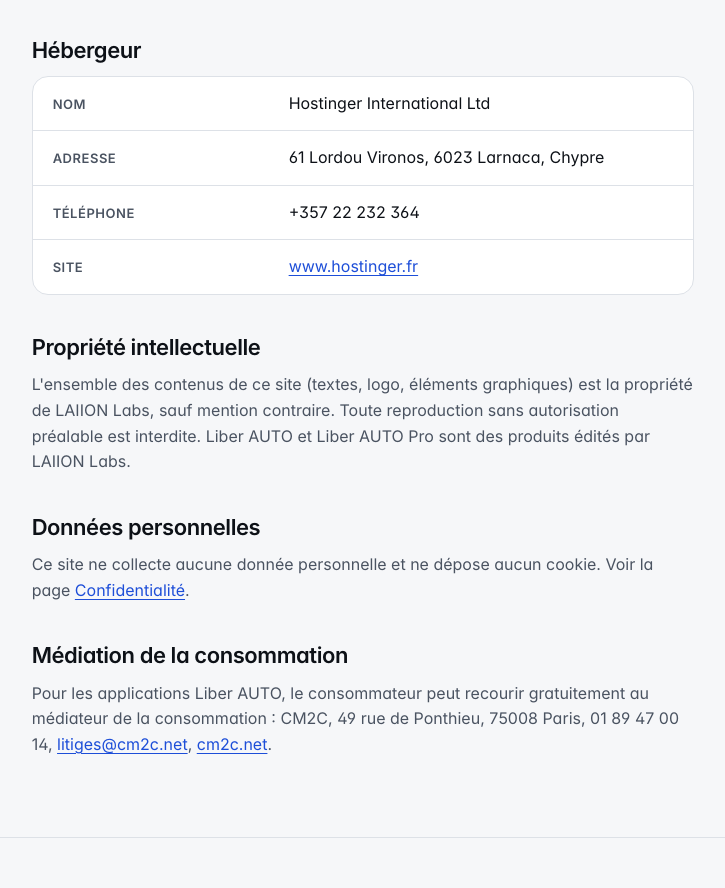
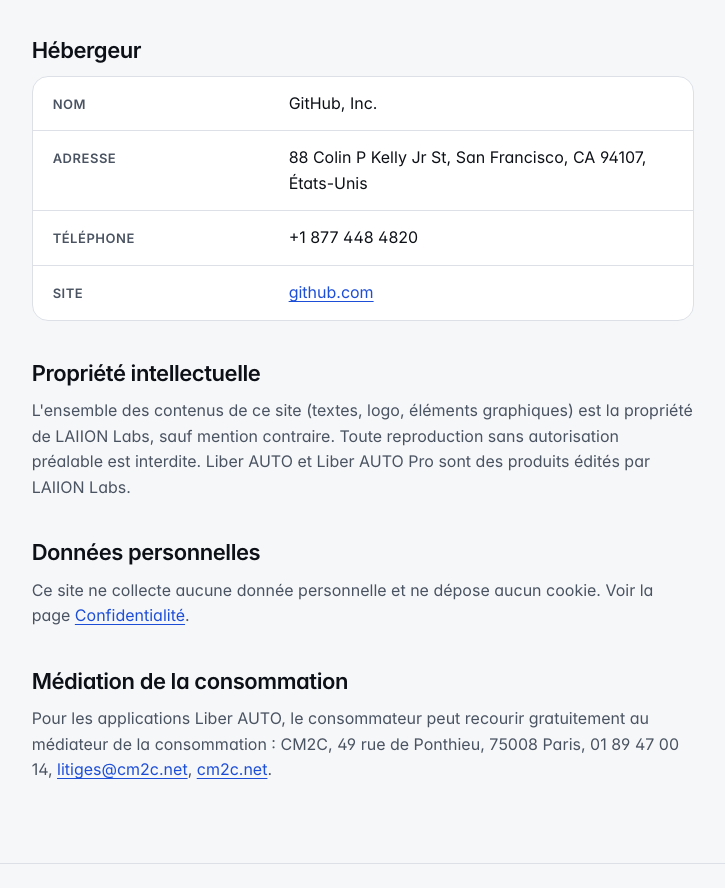
Before and after one commit to LAIION-Labs/laiion-labs.github.io, a plain HTML site: page mentions-legales.html in a window 1280 px wide. Shown: the part 1011-1899 px from the top of the page, without its empty margins (277-1002 px from the left). Drawn offline with Linux system fonts and the light colour scheme.

Commit message:
Mise a jour.

```diff
--- a/mentions-legales.html
+++ b/mentions-legales.html
@@ -79,10 +79,10 @@
 
       <h2>Hébergeur</h2>
       <dl class="kv">
-        <div><dt>Nom</dt><dd>Hostinger International Ltd</dd></div>
-        <div><dt>Adresse</dt><dd>61 Lordou Vironos, 6023 Larnaca, Chypre</dd></div>
-        <div><dt>Téléphone</dt><dd>+357 22 232 364</dd></div>
-        <div><dt>Site</dt><dd><a href="https://www.hostinger.fr" rel="noopener">www.hostinger.fr</a></dd></div>
+        <div><dt>Nom</dt><dd>GitHub, Inc.</dd></div>
+        <div><dt>Adresse</dt><dd>88 Colin P Kelly Jr St, San Francisco, CA 94107, États-Unis</dd></div>
+        <div><dt>Téléphone</dt><dd>+1 877 448 4820</dd></div>
+        <div><dt>Site</dt><dd><a href="https://github.com" rel="noopener">github.com</a></dd></div>
       </dl>
 
       <h2>Propriété intellectuelle</h2>
```
Also changed, not shown: confidentialite.html (+1 -1 lines), en/legal-notice.html (+4 -4 lines), en/privacy.html (+1 -1 lines), 3 other files.
